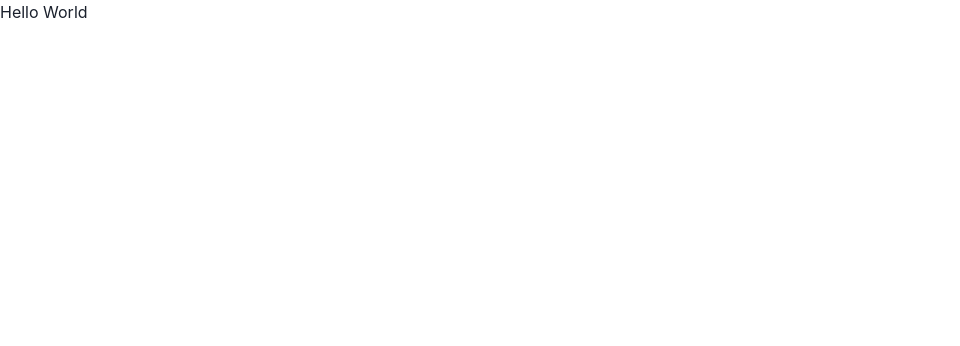
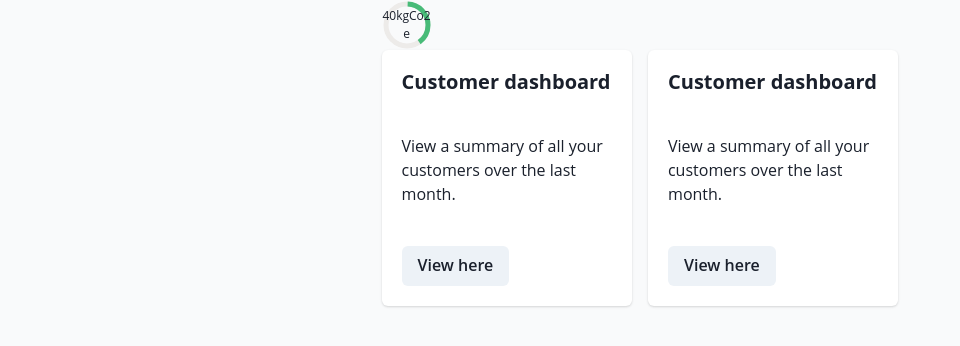
Before and after one commit to TomBirbeck/baehackathon, a React (Create React App) app: page / in a window 1280 px wide. Shown: the top 346 px of the page, without its empty margins (0-960 px from the left). Built offline with nearby package versions, Linux system fonts and the light colour scheme.

Commit message:
Card grid created. Total CO2 component created.

```diff
--- a/src/App.js
+++ b/src/App.js
@@ -1,11 +1,18 @@
 import React from "react";
 import { ChakraProvider } from "@chakra-ui/react";
+import { Container } from "@chakra-ui/react";
 import "./App.css";
+import CardGrid from "./components/CardGrid";
+import theme from "./theme";
+import TotalCO2 from "./components/TotalCO2";
 
 function App() {
 	return (
-		<ChakraProvider>
-			<div>Hello World</div>
+		<ChakraProvider theme={theme}>
+			<Container w={"90vw"} paddingBlockEnd={10}>
+				<TotalCO2 />
+				<CardGrid />
+			</Container>
 		</ChakraProvider>
 	);
 }
--- /dev/null
+++ b/src/components/CardGrid.js
@@ -0,0 +1,32 @@
+import { Button, Card, CardBody, CardFooter, CardHeader, Heading, SimpleGrid, Text } from "@chakra-ui/react";
+
+const CardGrid = () => {
+	return (
+		<SimpleGrid spacing={4} templateColumns="repeat(auto-fill, minmax(200px, 1fr))">
+			<Card>
+				<CardHeader>
+					<Heading size="md"> Customer dashboard</Heading>
+				</CardHeader>
+				<CardBody>
+					<Text>View a summary of all your customers over the last month.</Text>
+				</CardBody>
+				<CardFooter>
+					<Button>View here</Button>
+				</CardFooter>
+			</Card>
+			<Card>
+				<CardHeader>
+					<Heading size="md"> Customer dashboard</Heading>
+				</CardHeader>
+				<CardBody>
+					<Text>View a summary of all your customers over the last month.</Text>
+				</CardBody>
+				<CardFooter>
+					<Button>View here</Button>
+				</CardFooter>
+			</Card>
+		</SimpleGrid>
+	);
+};
+
+export default CardGrid;
--- /dev/null
+++ b/src/components/TotalCO2.js
@@ -0,0 +1,11 @@
+import { CircularProgress, CircularProgressLabel } from "@chakra-ui/react";
+
+const TotalCO2 = () => {
+	return (
+		<CircularProgress value={40} color="green.400" size={50}>
+			<CircularProgressLabel>40kgCo2e</CircularProgressLabel>
+		</CircularProgress>
+	);
+};
+
+export default TotalCO2;
--- /dev/null
+++ b/src/theme.js
@@ -0,0 +1,36 @@
+import { extendTheme } from "@chakra-ui/react";
+
+const theme = extendTheme({
+	fonts: {
+		heading: `'Open Sans', sans-serif`,
+		body: `'Open Sans', sans-serif`,
+	},
+	styles: {
+		global: () => ({
+			"html, body": {
+				height: "100%",
+				bg: "#F9FAFB",
+			},
+		}),
+		colors: {
+			transparent: "transparent",
+			black: "#000",
+			white: "#fff",
+			gray: {
+				50: "#f7fafc",
+				900: "#171923",
+			},
+		},
+	},
+});
+
+//Breakpoints for responsive design
+//  {
+//   sm: "30em",
+//   md: "48em",
+//   lg: "62em",
+//   xl: "80em",
+//   "2xl": "96em",
+// }
+
+export default theme;
```
